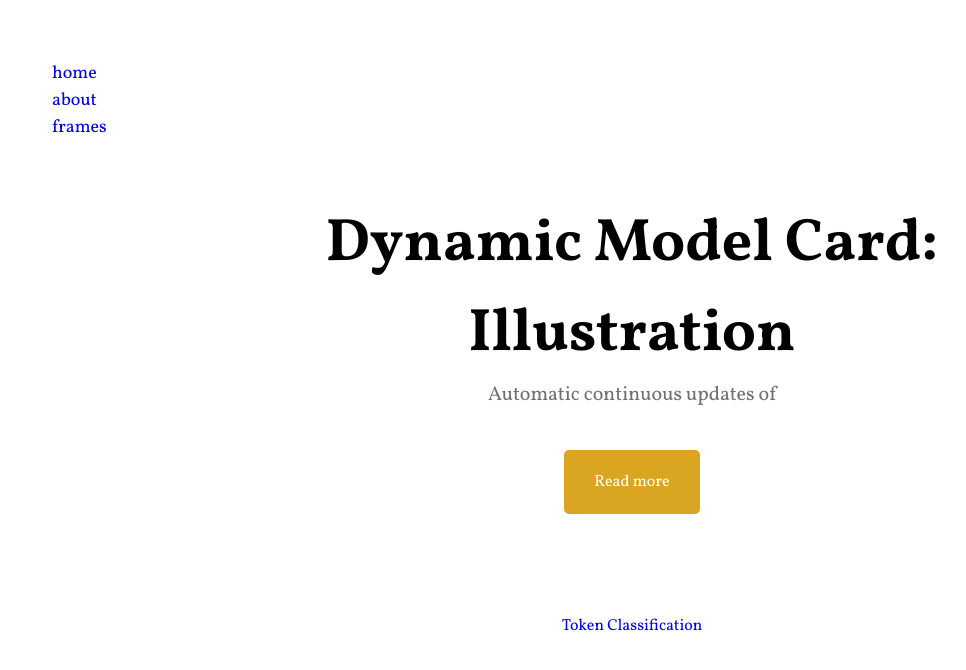
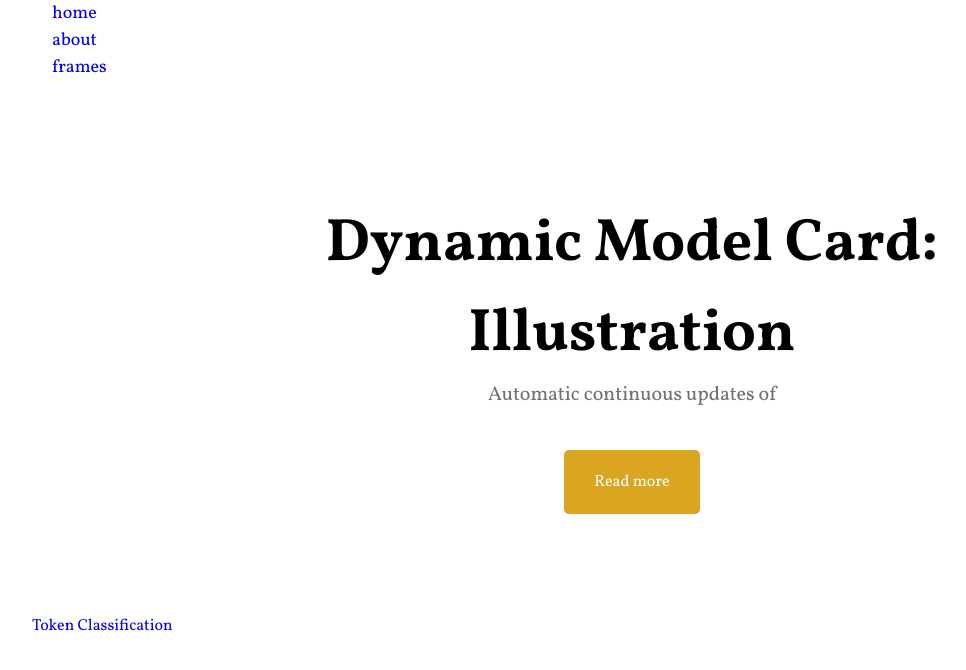
Before and after one commit to membranes/graphs, a SvelteKit app: page / in a window 1280 px wide. Shown: the top 670 px of the page, without its empty margins (8-974 px from the left). Built offline with nearby package versions, Linux system fonts and the light colour scheme.

Commit message:
Update src/styles/global.css

```diff
--- a/src/styles/global.css
+++ b/src/styles/global.css
@@ -22,13 +22,13 @@ nav {
     display: flex;
     justify-content: space-between;
     height: 200px;
-    align-items: center;
+    align-items: left;
 }
 nav .navigation a {
     padding: 0 20px;
     font-size: 18px;
 }
-@media (max-width:700px) {
+@media (max-width:650px) {
     body {
         width: 100%;
         padding: 0 20px;
@@ -39,6 +39,6 @@ nav .navigation a {
 }
 .footer {
     width: 100%;
-    text-align: center;
+    text-align: left;
     margin: 100px 0 20px;
 }
```
